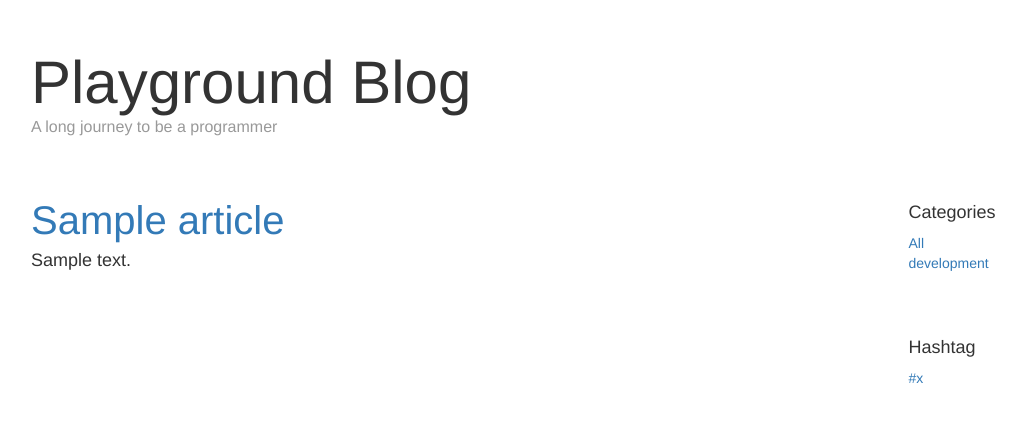
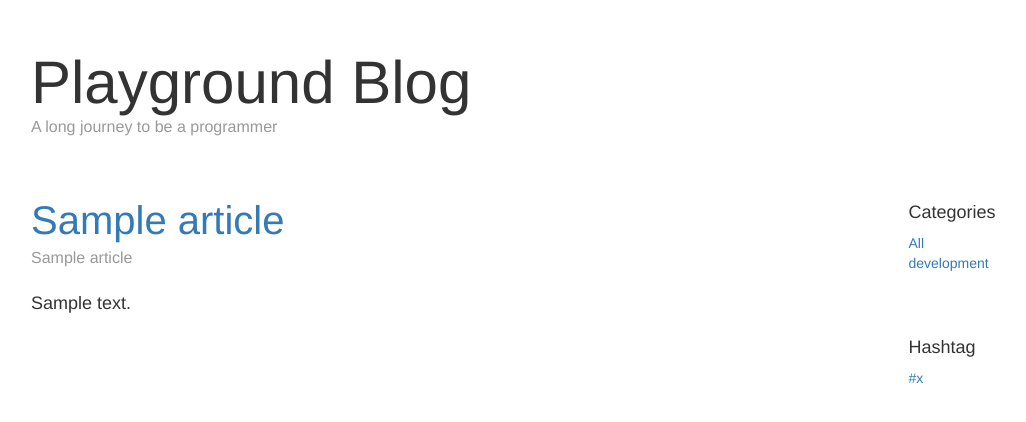
Before and after one commit to limchyo/chaeoh_blog, a Django app: page / in a window 1280 px wide. Shown: the part 40-462 px from the top of the page, without its empty margins (39-1065 px from the left). Run offline with Django 3.2, Linux system fonts and the light colour scheme; tables that the repository leaves empty hold one stand-in row (values such as "Sample post"); some libraries are stand-ins or nearby versions.

Commit message:
게시글 소제목 추가

```diff
--- a/feed/models.py
+++ b/feed/models.py
@@ -16,6 +16,7 @@ class Article(models.Model):
     )
 
     title = models.CharField(max_length=200)
+    small_title = models.CharField(max_length=150, null=True)
     content = models.TextField()
     category = models.CharField(
         max_length=2,
--- a/static/css/base.css
+++ b/static/css/base.css
@@ -29,7 +29,6 @@
 }
 
 .blog-description {
-    font-size: 20px;
     color: #999;
 }
 
@@ -88,3 +87,12 @@ h3 {
   font-family: monospace;
   margin-bottom: 20px;
 }
+
+.blog-post-small-title {
+  margin-top: 0px;
+  margin-bottom: 20px;
+  font-size: 16px;
+  font-weight: 300;
+  line-height: 1.4;
+  color: #999;
+}
--- a/templates/detail.html
+++ b/templates/detail.html
@@ -4,7 +4,7 @@
 <div class="container">
   <div class="blog-header">
     <h1 class="blog-title">{{ article_detail.title }}</h1>
-    <p class="lead blog-description">The official blog with Bootstrap.</p>
+    <p class="lead blog-description">{{ article_detail.small_title }}</p>
   </div>
   <div class="row">
     <div class="col-sm-8">
--- a/templates/index.html
+++ b/templates/index.html
@@ -15,6 +15,9 @@
           {{ article.title }}
           </a>
         </h2>
+        <div class="blog-post-small-title">
+          {{ article.small_title }}
+        </div>
         <p>{{ article.content }}</p>
         {% endfor %}
       </div>
```
Also changed, not shown: feed/migrations/0004_article_small_title.py (added).
